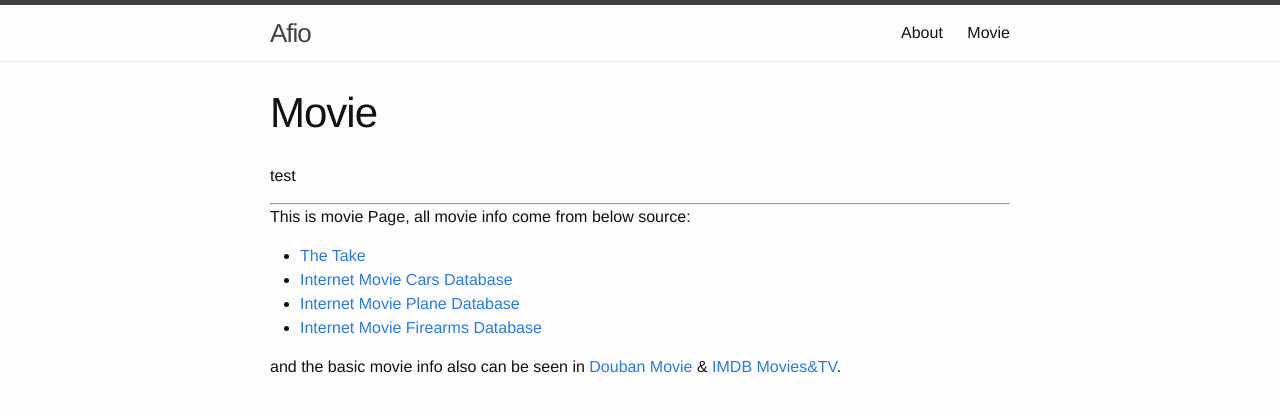
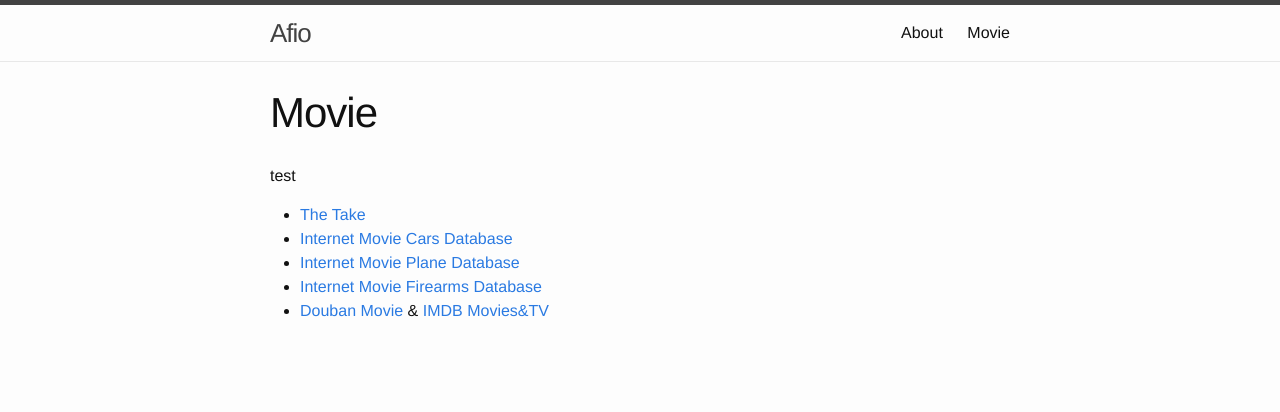
Before and after one commit to Afio/afio.github.io, a Jekyll site: the page built from movie.md, in a window 1280 px wide. Shown: the top 412 px of the page. Built offline with Jekyll 4.4.1, drawn with Linux system fonts in a browser that asks for light colours.

Commit message:
movie page

```diff
--- a/movie.md
+++ b/movie.md
@@ -7,15 +7,8 @@ permalink: /movie/
 
 test
 
-
----
-
-This is movie Page, all movie info come from below source:
-
-
 - <a href="https://thetake.com/" target="_blank">The Take</a>
 - <a href="http://www.imfdb.org/" target="_blank">Internet Movie Cars Database</a>
 - <a href="http://impdb.org/" target="_blank">Internet Movie Plane Database</a>
 - <a href="http://www.imfdb.org/" target="_blank">Internet Movie Firearms Database</a>
-
-and the basic movie info also can be seen in <a href="http://movie.douban.com" target="_blank">Douban Movie</a> & <a href="http://www.imdb.com/" target="_blank">IMDB Movies&TV</a>.
+- <a href="http://movie.douban.com" target="_blank">Douban Movie</a> & <a href="http://www.imdb.com/" target="_blank">IMDB Movies&TV</a>
```
